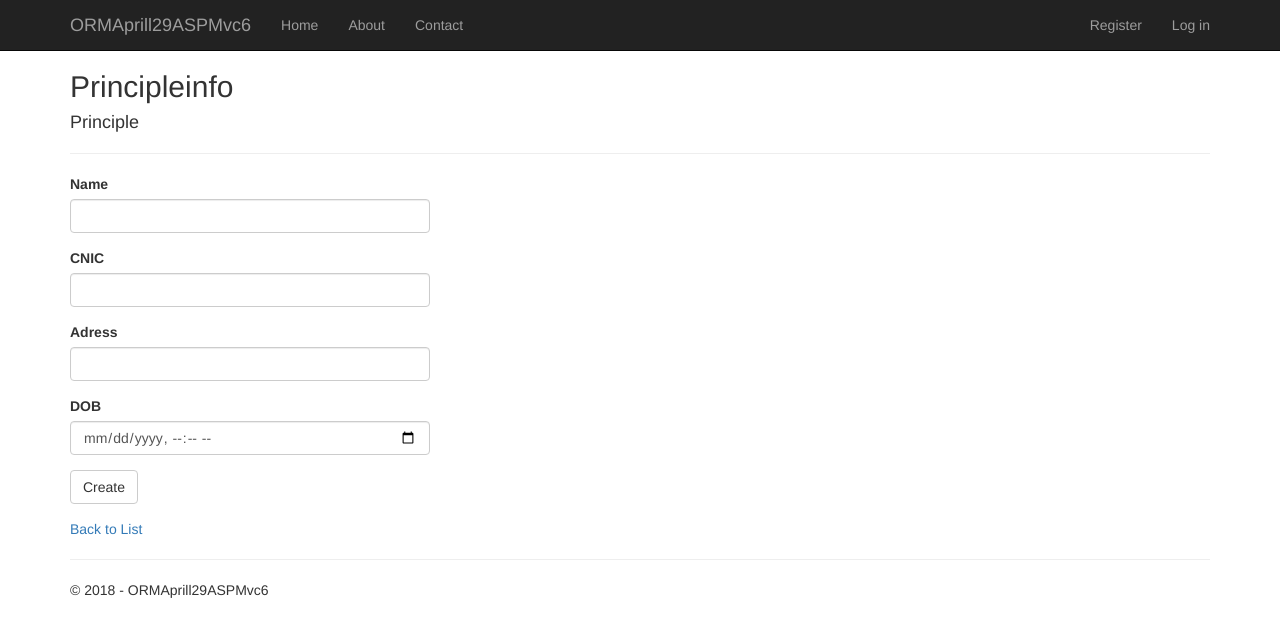
After one commit to shahjahan802/ORMAprill29ASPMvc6, an ASP.NET Core app: template ORMAprill29ASPMvc6/Views/First/Principleinfo.cshtml in a window 1280 px wide. The commit adds this page. Shown: the top 637 px of the page. Run offline with ASP.NET Core 8, Linux system fonts and the light colour scheme; the template is opened without the code that fills it, so the values that code supplies are empty; some libraries are stand-ins or nearby versions.

Commit message:
Successful Manual Work.......................................hard coded write model-class. project-name+Contex.cs  hardcoded DBSet<project-name+Contex> than Entity set property Name co after final Controller add

```diff
--- a/ORMAprill29ASPMvc6/Startup.cs
+++ b/ORMAprill29ASPMvc6/Startup.cs
@@ -28,8 +28,8 @@ namespace ORMAprill29ASPMvc6
         {
             services.AddDbContext<ApplicationDbContext>(options =>
                 options.UseSqlServer(Configuration.GetConnectionString("DefaultConnection")));
-            //services.AddDbContext<Student29AprilContext>(options =>
-            //   options.UseSqlServer(Configuration.GetConnectionString("OurCN")));
+            services.AddDbContext<Student29AprilContext>(options =>
+               options.UseSqlServer(Configuration.GetConnectionString("OurCN")));
 
 
 
--- /dev/null
+++ b/ORMAprill29ASPMvc6/Views/First/Principleinfo.cshtml
@@ -0,0 +1,53 @@
+@model ORMAprill29ASPMvc6.Models.Principle
+
+@{
+    ViewData["Title"] = "Principleinfo";
+}
+
+<h2>Principleinfo</h2>
+
+<h4>Principle</h4>
+<hr />
+<div class="row">
+    <div class="col-md-4">
+        <form asp-action="Principleinfo">
+            <div asp-validation-summary="ModelOnly" class="text-danger"></div>
+            @*<div class="form-group">
+                <label asp-for="id" class="control-label"></label>
+                <input asp-for="id" class="form-control" />
+                <span asp-validation-for="id" class="text-danger"></span>
+            </div>*@
+            <div class="form-group">
+                <label asp-for="Name" class="control-label"></label>
+                <input asp-for="Name" class="form-control" />
+                <span asp-validation-for="Name" class="text-danger"></span>
+            </div>
+            <div class="form-group">
+                <label asp-for="CNIC" class="control-label"></label>
+                <input asp-for="CNIC" class="form-control" />
+                <span asp-validation-for="CNIC" class="text-danger"></span>
+            </div>
+            <div class="form-group">
+                <label asp-for="Adress" class="control-label"></label>
+                <input asp-for="Adress" class="form-control" />
+                <span asp-validation-for="Adress" class="text-danger"></span>
+            </div>
+            <div class="form-group">
+                <label asp-for="DOB" class="control-label"></label>
+                <input asp-for="DOB" class="form-control" />
+                <span asp-validation-for="DOB" class="text-danger"></span>
+            </div>
+            <div class="form-group">
+                <input type="submit" value="Create" class="btn btn-default" />
+            </div>
+        </form>
+    </div>
+</div>
+
+<div>
+    <a asp-action="Index">Back to List</a>
+</div>
+
+@section Scripts {
+    @{await Html.RenderPartialAsync("_ValidationScriptsPartial");}
+}
--- a/ORMAprill29ASPMvc6/Views/_ViewStart.cshtml
+++ b/ORMAprill29ASPMvc6/Views/_ViewStart.cshtml
@@ -1,3 +1,4 @@
 @{
-    Layout = "_Layout";
+
+ Layout = "_Layout";
 }
```
Also changed, not shown: ORMAprill29ASPMvc6/Controllers/FirstController.cs (+14 -0 lines), ORMAprill29ASPMvc6/Models/Principle.cs (added, +18 -0 lines), ORMAprill29ASPMvc6/Models/Student29AprilContext.cs (+31 -13 lines).
